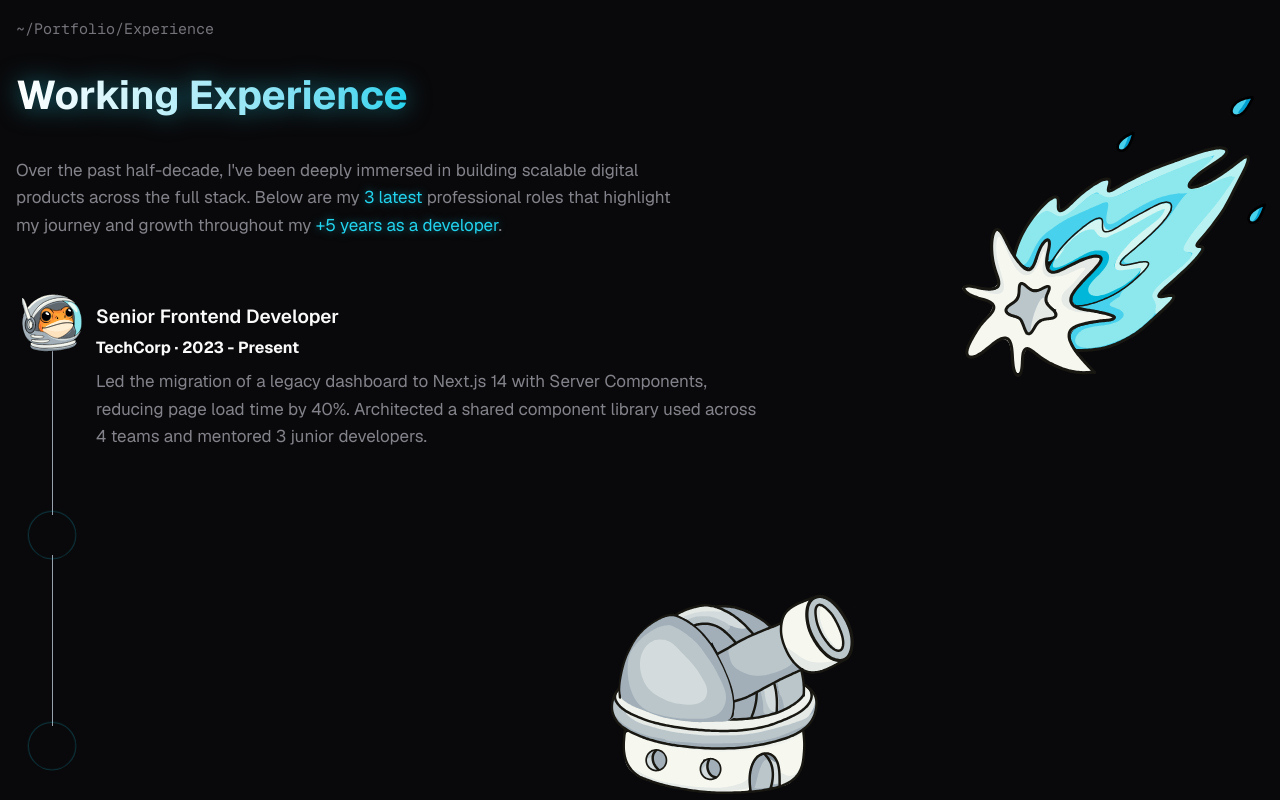
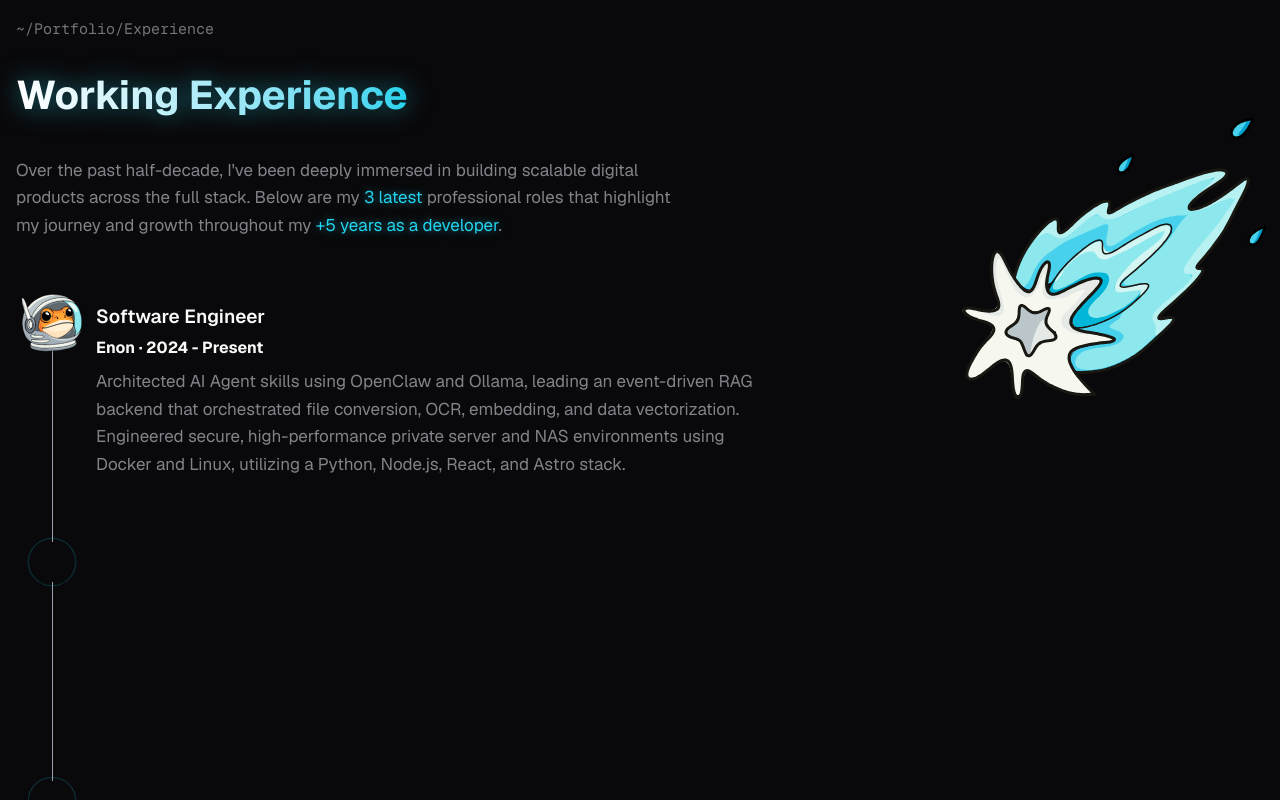
Before and after one commit to Elvis2280/Portfolio-elvisdev, a Next.js app: page / in a window 1280 px wide. Shown: the part 910-1710 px from the top of the page. Built offline with nearby package versions, Linux system fonts and the light colour scheme.

Commit message:
update experience description and added scroll to projects

```diff
--- a/src/atoms/NavLink.tsx
+++ b/src/atoms/NavLink.tsx
@@ -3,11 +3,13 @@ import Link from 'next/link';
 interface NavLinkProps {
   href: string;
   children: React.ReactNode;
+  onClick?: () => void;
 }
 
-export default function NavLink({ href, children }: NavLinkProps) {
+export default function NavLink({ href, children, onClick }: NavLinkProps) {
   return (
     <Link
+      onClick={onClick}
       href={href}
       className="group relative text-lg text-muted-foreground
         hover:text-neon transition-colors duration-300
--- a/src/data/experience.ts
+++ b/src/data/experience.ts
@@ -8,20 +8,20 @@ export interface Experience {
 export const experiences: Experience[] = [
   {
     id: '1',
-    title: 'Senior Frontend Developer',
-    subtitle: 'TechCorp · 2023 - Present',
-    text: 'Led the migration of a legacy dashboard to Next.js 14 with Server Components, reducing page load time by 40%. Architected a shared component library used across 4 teams and mentored 3 junior developers.',
+    title: 'Software Engineer',
+    subtitle: 'Enon · 2024 - Present',
+    text: 'Architected AI Agent skills using OpenClaw and Ollama, leading an event-driven RAG backend that orchestrated file conversion, OCR, embedding, and data vectorization. Engineered secure, high-performance private server and NAS environments using Docker and Linux, utilizing a Python, Node.js, React, and Astro stack.',
   },
   {
     id: '2',
     title: 'Full-Stack Developer',
-    subtitle: 'StartupXYZ · 2021 - 2023',
-    text: 'Built and shipped a real-time collaborative editor from scratch using React and WebSockets. Designed the database schema, implemented CI/CD pipelines, and owned the product from MVP to 10k users.',
+    subtitle: 'Biomy Inc · 2024 - 2026',
+    text: 'Developed a Deep Learning frontend via React and Leaflet for automated cancer cell detection and research visualization. Optimized performance via memoization and Vite migration, cutting re-renders by 60% and reducing API overhead, while establishing a high-reliability Vitest suite in a Dockerized Python/Ruby environment.',
   },
   {
     id: '3',
-    title: 'Junior Developer',
-    subtitle: 'AgencyLab · 2019 - 2021',
-    text: 'Developed responsive landing pages and e-commerce storefronts for 15+ clients. Picked up TypeScript and testing practices, reducing regression bugs by 30% across ongoing projects.',
+    title: 'Software Engineer',
+    subtitle: 'ControlRisk · 2023 - 2024',
+    text: 'Developed high-risk safety audit systems using .NET and React, refactoring legacy components with SOLID principles and custom hooks to maximize global code reusability. Led Azure DevOps CI/CD automation, constructing rigorous unit tests and streamlining deployment pipelines for high-compliance projects utilizing Storybook and SQL Server.',
   },
 ];
--- a/src/molecules/SpeechBubble.tsx
+++ b/src/molecules/SpeechBubble.tsx
@@ -96,7 +96,7 @@ export default function SpeechBubble({
       <div
         ref={containerRef}
         className={cn(
-          'relative flex-1 bg-secondary border border-border rounded-lg px-4 py-3 text-foreground text-sm font-mono animate-speech-entrance min-w-80 h-20 overflow-y-scroll scrollbar-none',
+          'relative flex-1 bg-secondary border border-border rounded-lg px-4 py-4 text-foreground text-sm font-mono animate-speech-entrance min-w-80 h-20 overflow-y-scroll scrollbar-none',
           className,
         )}
       >
--- a/src/organisms/ExperienceSection.tsx
+++ b/src/organisms/ExperienceSection.tsx
@@ -71,7 +71,7 @@ export default function ExperienceSection() {
       </div>
 
       {/* Observatorio absolute at bottom right */}
-      <div className="absolute bottom-[15%] right-[33%] z-[5] pointer-events-none w-[250px] h-[250px] overflow-visible">
+      <div className="absolute bottom-[5%] right-[33%] z-[5] pointer-events-none w-[250px] h-[250px] overflow-visible">
         <Observatorio
           className="w-full h-full overflow-visible"
           miraRef={miraRef}
--- a/src/organisms/Header.tsx
+++ b/src/organisms/Header.tsx
@@ -1,6 +1,12 @@
+'use client';
 import NavLink from '@/atoms/NavLink';
 
+const projectId = 'project-section';
 const Header = () => {
+  const handleScrollToProjects = () => {
+    document.getElementById(projectId)?.scrollIntoView({ behavior: 'smooth' });
+  };
+
   return (
     <header className="relative h-[72px] p-4 bg-background/80 backdrop-blur-md border-b border-border/50 shadow-[0_4px_32px_rgba(34,211,238,0.18)]">
       {/* Neon cyan glow line at bottom edge */}
@@ -13,7 +19,9 @@ const Header = () => {
         </div>
         <div className="flex gap-12">
           <NavLink href="/">Home</NavLink>
-          <NavLink href="/">Projects</NavLink>
+          <NavLink href="/" onClick={handleScrollToProjects}>
+            Projects
+          </NavLink>
           <NavLink href="/">Contact</NavLink>
         </div>
         <div></div>
--- a/src/organisms/ProjectsSection.tsx
+++ b/src/organisms/ProjectsSection.tsx
@@ -7,7 +7,7 @@ export default function ProjectsSection() {
           ~/Portfolio/Projects
         </p>
 
-        <h2 className="mt-6">
+        <h2 id="project-section" className="mt-6">
           <span className="block drop-shadow-[0_0_12px_rgba(34,211,238,0.5)]">
             <span className="text-section bg-gradient-to-r from-white to-neon bg-clip-text text-transparent">
               Featured Projects
```
